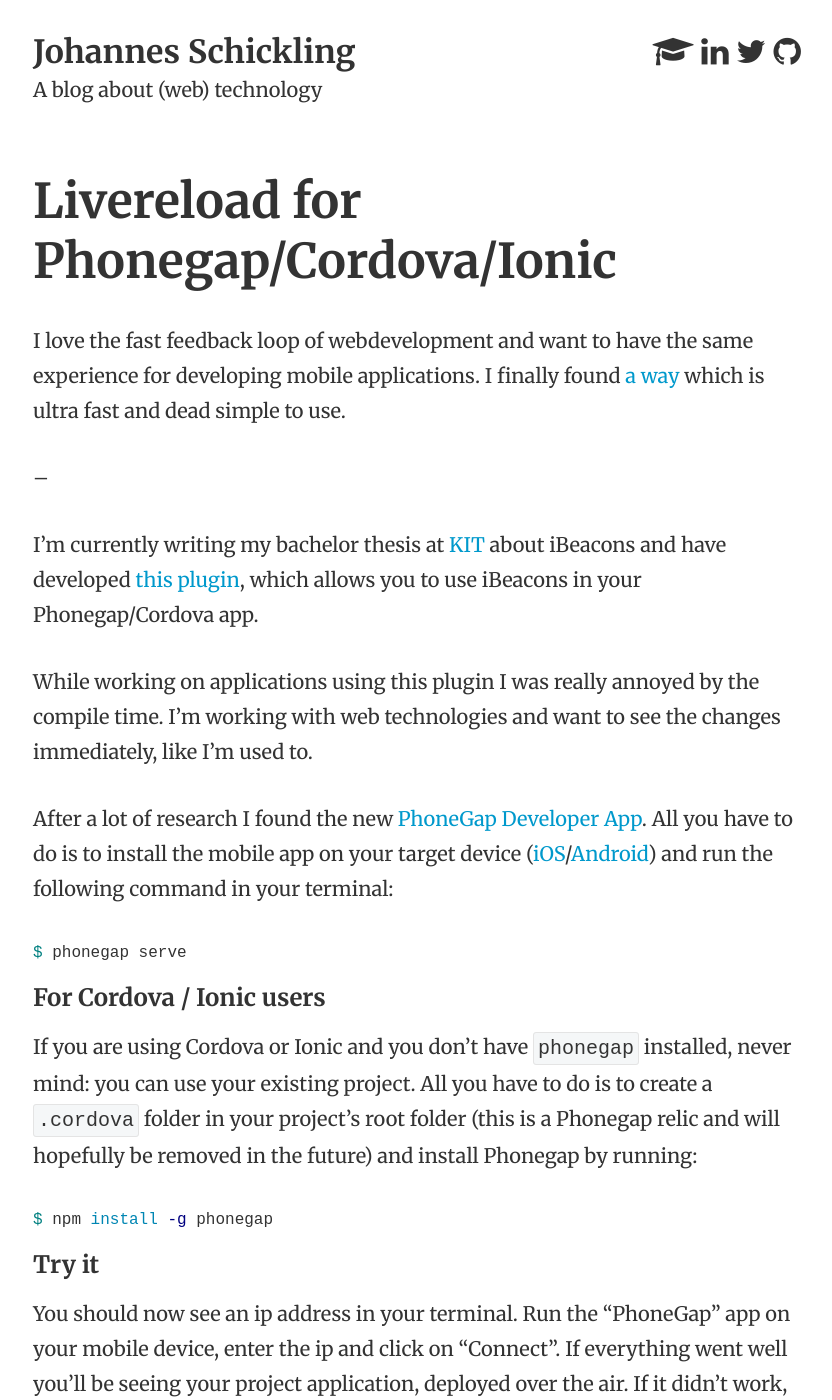
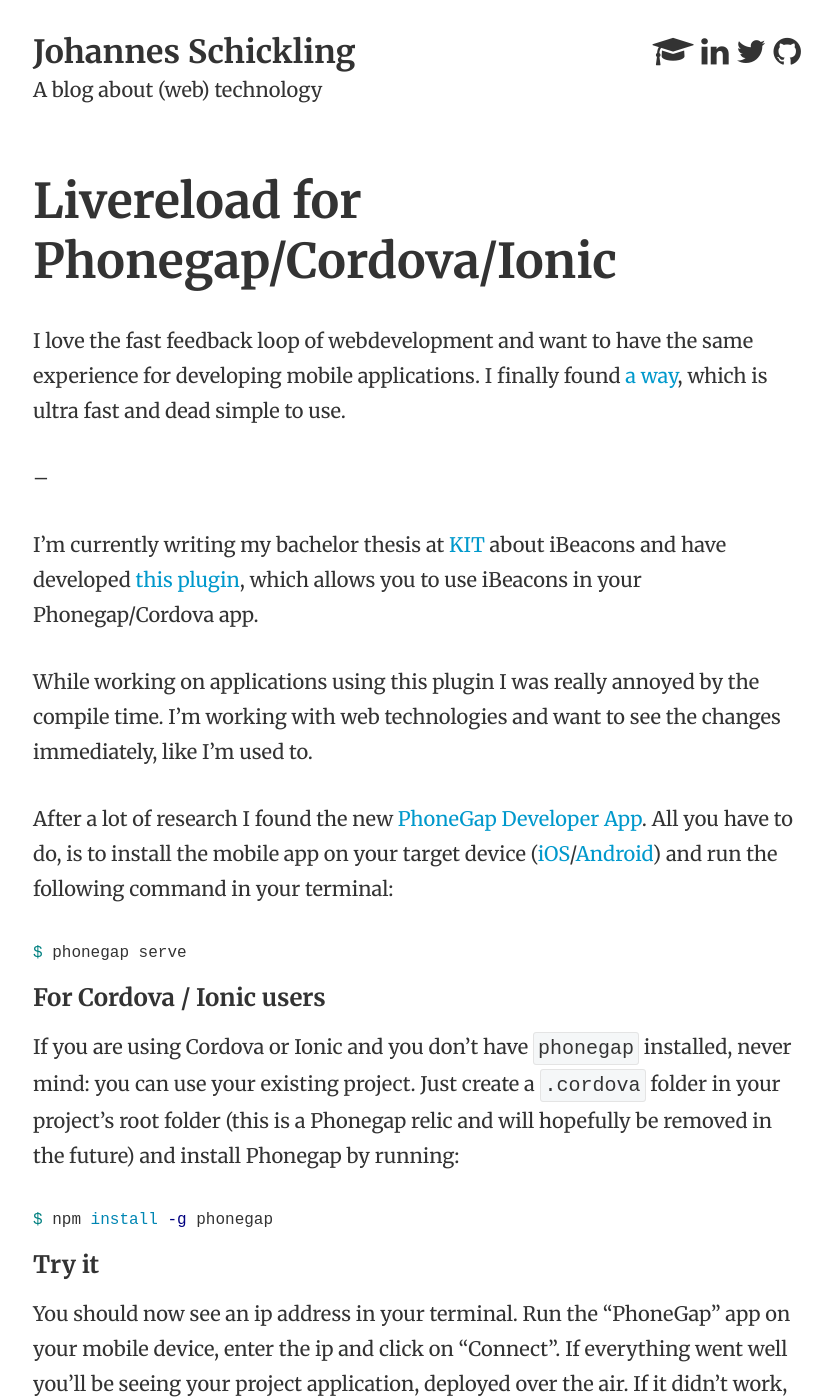
Before and after one commit to schickling/schickling.github.io, a Jekyll site: the page built from _posts/2014-07-12-livereload-for-phonegap-cordova-ionic.md, in a window 1280 px wide and 1400 px high. Shown: the whole window, without its empty margins (223-1055 px from the left). Built offline with Jekyll 4.4.1, drawn with Linux system fonts in a browser that asks for light colours; Markdown is read by kramdown in place of the engine named in the settings; comment, search, counter and statistics services are not loaded.

Commit message:
comma typo

````diff
--- a/_posts/2014-07-12-livereload-for-phonegap-cordova-ionic.md
+++ b/_posts/2014-07-12-livereload-for-phonegap-cordova-ionic.md
@@ -3,7 +3,7 @@
 title: Livereload for Phonegap/Cordova/Ionic
 ---
 
-I love the fast feedback loop of webdevelopment and want to have the same experience for developing mobile applications. I finally found [a way](http://app.phonegap.com) which is ultra fast and dead simple to use.
+I love the fast feedback loop of webdevelopment and want to have the same experience for developing mobile applications. I finally found [a way](http://app.phonegap.com), which is ultra fast and dead simple to use.
 
 --
 
@@ -11,7 +11,7 @@
 
 While working on applications using this plugin I was really annoyed by the compile time. I'm working with web technologies and want to see the changes immediately, like I'm used to.
 
-After a lot of research I found the new [PhoneGap Developer App](http://app.phonegap.com). All you have to do is to install the mobile app on your target device ([iOS](https://itunes.apple.com/app/id843536693)/[Android](https://play.google.com/store/apps/details?id=com.adobe.phonegap.app)) and run the following command in your terminal:
+After a lot of research I found the new [PhoneGap Developer App](http://app.phonegap.com). All you have to do, is to install the mobile app on your target device ([iOS](https://itunes.apple.com/app/id843536693)/[Android](https://play.google.com/store/apps/details?id=com.adobe.phonegap.app)) and run the following command in your terminal:
 
 ```sh
 $ phonegap serve
@@ -19,7 +19,7 @@
 
 ### For Cordova / Ionic users
 
-If you are using Cordova or Ionic and you don't have `phonegap` installed, never mind: you can use your existing project. All you have to do is to create a `.cordova` folder in your project's root folder (this is a Phonegap relic and will hopefully be removed in the future) and install Phonegap by running:
+If you are using Cordova or Ionic and you don't have `phonegap` installed, never mind: you can use your existing project. Just create a `.cordova` folder in your project's root folder (this is a Phonegap relic and will hopefully be removed in the future) and install Phonegap by running:
 
 ```sh
 $ npm install -g phonegap
````
